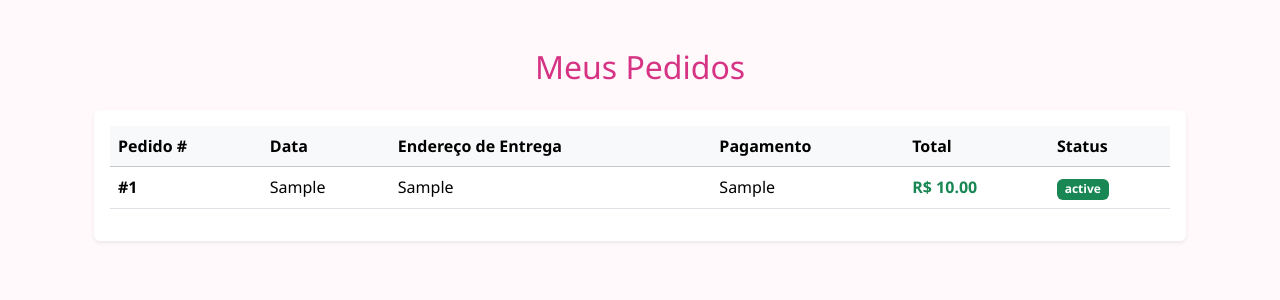
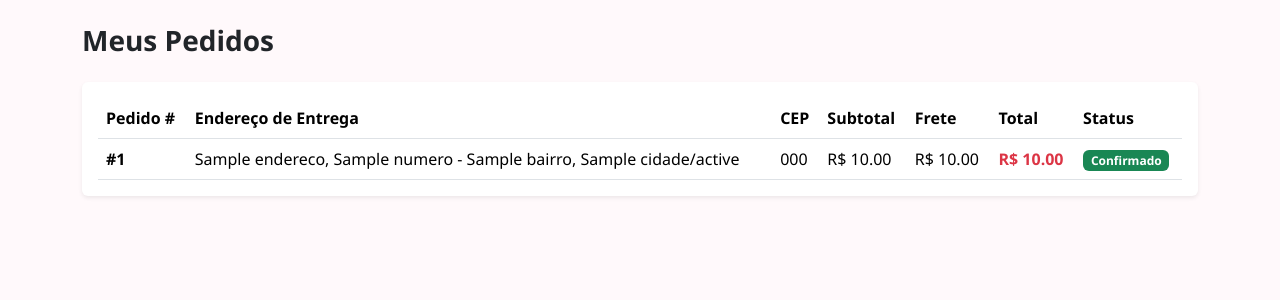
Before and after one commit to juliemarcilon/doce-cupcake-pit2, a Flask app: template src/templates/meus_pedidos.html in a window 1280 px wide. Shown: the part 72-372 px from the top of the page. Run offline with Flask 3, Linux system fonts and the light colour scheme; the template is opened without the code that fills it: most values are stand-ins (such as "Sample title", 1, 10 or a date in 2020).

Commit message:
Corrige template Meus Pedidos

```diff
--- a/src/templates/meus_pedidos.html
+++ b/src/templates/meus_pedidos.html
@@ -1,16 +1,18 @@
 {% extends 'base.html' %}
 {% block content %}
-<div class="container py-4">
-    <h2 class="mb-4 text-center" style="color: #d63384;">Meus Pedidos</h2>
-    {% if pedidos %}
-        <div class="table-responsive shadow-sm rounded bg-white p-3">
-            <table class="table table-hover align-middle">
-                <thead class="table-light">
+<h3 class="fw-bold mb-4">Meus Pedidos</h3>
+
+{% if pedidos %}
+    <div class="card border-0 shadow-sm p-3">
+        <div class="table-responsive">
+            <table class="table table-hover align-middle mb-0">
+                <thead>
                     <tr>
                         <th>Pedido #</th>
-                        <th>Data</th>
                         <th>Endereço de Entrega</th>
-                        <th>Pagamento</th>
+                        <th>CEP</th>
+                        <th>Subtotal</th>
+                        <th>Frete</th>
                         <th>Total</th>
                         <th>Status</th>
                     </tr>
@@ -18,21 +20,23 @@
                 <tbody>
                     {% for p in pedidos %}
                     <tr>
-                        <td><strong>#{{ p.id }}</strong></td>
-                        <td>{{ p.data_pedido }}</td>
-                        <td>{{ p.endereco_entrega }}</td>
-                        <td>{{ p.forma_pagamento }}</td>
-                        <td class="fw-bold text-success">R$ {{ "%.2f"|format(p.valor_total) }}</td>
-                        <td><span class="badge bg-success">{{ p.status }}</span></td>
+                        <td class="fw-bold">#{{ p['id'] }}</td>
+                        <td>{{ p['endereco'] }}, {{ p['numero'] }} - {{ p['bairro'] }}, {{ p['cidade'] }}/{{ p['estado'] }}</td>
+                        <td>{{ p['cep'] }}</td>
+                        <td>R$ {{ "%.2f"|format(p['subtotal']) }}</td>
+                        <td>R$ {{ "%.2f"|format(p['frete']) }}</td>
+                        <td class="fw-bold text-danger">R$ {{ "%.2f"|format(p['total']) }}</td>
+                        <td><span class="badge bg-success">Confirmado</span></td>
                     </tr>
                     {% endfor %}
                 </tbody>
             </table>
         </div>
-    {% else %}
-        <div class="alert alert-info text-center">
-            Você ainda não realizou nenhum pedido. <a href="{{ url_for('index') }}" class="alert-link">Ver catálogo de cupcakes</a>.
-        </div>
-    {% endif %}
-</div>
+    </div>
+{% else %}
+    <div class="card border-0 shadow-sm p-5 text-center">
+        <h5 class="text-muted mb-3">Você ainda não realizou nenhum pedido 🧁</h5>
+        <div><a href="{{ url_for('catalogo') }}" class="btn btn-pink">Ver catálogo de cupcakes</a></div>
+    </div>
+{% endif %}
 {% endblock %}
```
